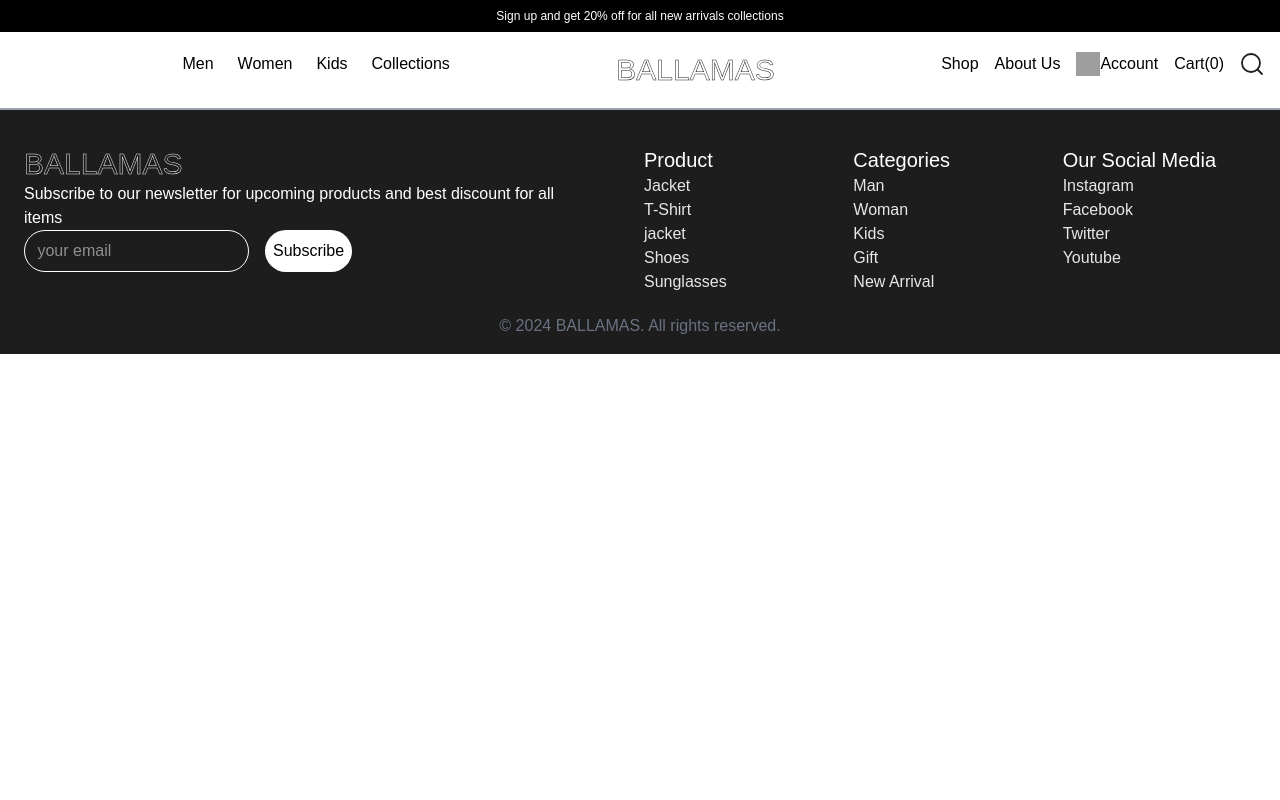
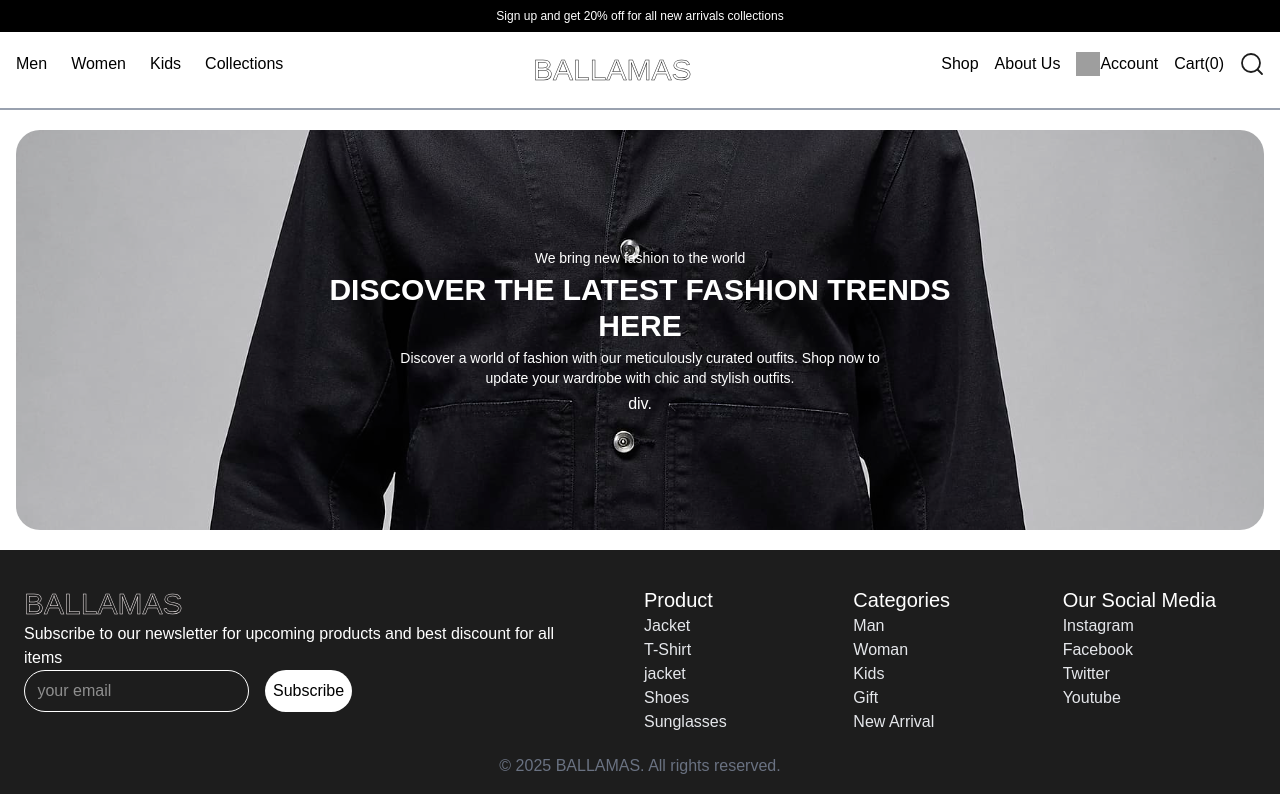
Before and after one commit to bignontohounkpo/Ballamas_Bignon, a Vue app: page / in a window 1280 px wide. Built offline with nearby package versions, Linux system fonts and the light colour scheme; grey boxes are pictures that could not be loaded.

Commit message:
fix: fixed display issue and removed unnecessary space

```diff
--- a/src/App.vue
+++ b/src/App.vue
@@ -1,14 +1,16 @@
 <template>
- <Navbar />
-  <!-- <router-view /> -->
-  <Footer/>
+ <div>
+    <Navbar />
+    <router-view />
+    <Footer />
+  </div>
 </template>
 
 <script setup>
 import Navbar from './components/Navbar.vue';
 import Footer from './components/Footer.vue';
+// import HomePage from './Pages/HomePage.vue';
 </script>
-
 <style scoped>
 
 </style>
--- a/src/Pages/HomePage.vue
+++ b/src/Pages/HomePage.vue
@@ -1,8 +1,9 @@
 <template>
-
+  <HeroSection />
 </template>
 
 <script setup>
+import HeroSection from '../components/Home/HeroSection.vue';
 
 </script>
 
--- a/src/components/Footer.vue
+++ b/src/components/Footer.vue
@@ -16,8 +16,8 @@
 
                 </div>
                 <div class="grid grid-cols-3 gap-2">
-                    <div>
-                        <h4 class="text-xl font-achivo">Product</h4>
+                    <div class="">
+                        <h4 class="text-xl ">Product</h4>
                         <p class="text-gray-200">Jacket </p>
                         <p class="font-achivo text-gray-200">T-Shirt</p>
                         <p class="text-gray-200">jacket</p>
@@ -25,7 +25,7 @@
                         <p class="text-gray-200">Sunglasses</p>
                     </div>
                     <div>
-                        <h4 class="text-xl font-achivo">Categories</h4>
+                        <h4 class="text-xl ">Categories</h4>
                         <p class="text-gray-200">Man </p>
                         <p class="text-gray-200">Woman</p>
                         <p class="text-gray-200">Kids</p>
@@ -33,7 +33,7 @@
                         <p class="text-gray-200">New Arrival</p>
                     </div>
                     <div>
-                        <h4 class="text-xl font-achivo">Our Social Media</h4>
+                        <h4 class="text-xl ">Our Social Media</h4>
                         <p class="text-gray-200">Instagram </p>
                         <p class="text-gray-200">Facebook</p>
                         <p class="text-gray-200 ">Twitter</p>
@@ -42,12 +42,11 @@
                 </div>
             </div>
         </div>
-        <p class="text-center text-gray-500 text-md">© 2024 BALLAMAS. All rights reserved.</p>
+        <p class="text-center text-gray-500 text-md">&copy; {{ new Date().getFullYear() }} BALLAMAS. All rights reserved.</p>
     </section>
 </template>
 
 <script setup>
-
 </script>
 
 <style>
--- a/src/components/Home/HeroSection.vue
+++ b/src/components/Home/HeroSection.vue
@@ -1,18 +1,34 @@
 <template>
-  <section class="hero-section container mx-auto  text-center ">
-    <div class=" grig grid-cols-1 md:grid-cols-1 bg-secondary ">
-
+  <section class="hero-section container place-content-center py-5 text-white">
+    <div
+      class="place-content-center text-center herosection grig grid-cols-2 md:grid-cols-1 bg-b-gray rounded-3xl"
+    >
+      <p class="text-sm py-1">We bring new fashion to the world</p>
+      <p class="font-chillax font-bold text-3xl">
+        DISCOVER THE LATEST FASHION TRENDS <br />
+        HERE
+      </p>
+      <p class=" py-1 text-sm">
+        Discover a world of fashion with our meticulously curated outfits. Shop
+        now to <br />
+        update your wardrobe with chic and stylish outfits.
+      </p>
+      div.
     </div>
-
   </section>
 </template>
 
 <script>
-export default {
-
-}
+export default {};
 </script>
 
 <style>
-
+.herosection {
+  background-image: url("/Images/jordan.svg");
+  background-size: cover;
+  background-position: center;
+  background-repeat: no-repeat;
+  width: 100%;
+  height: 400px;
+}
 </style>
--- a/src/components/Navbar.vue
+++ b/src/components/Navbar.vue
@@ -6,7 +6,10 @@
     <nav
       class="container pt-5 pb-5 border-b-2 border-b-gray-400 flex justify-between"
     >
-      <div class="flex gap-6">
+      <div
+        v-if="!openmenu || screenSize !== 'lg'"
+        class="flex lg:absolute lg:left-0"
+      >
         <button @click="toggleMenu" class="lg:hidden">
           <img
             :src="
@@ -15,7 +18,7 @@
                 : '/Icons/hambuger-menu.svg'
             "
             alt="Menu"
-            class="w-6 h-6"
+            class="w-8 h-8"
           />
         </button>
       </div>
--- a/src/router.js
+++ b/src/router.js
@@ -1,6 +1,6 @@
 import { createRouter, createWebHistory } from 'vue-router';
-import HomePage from './Pages/HomePage.vue'; // Assurez-vous que ce chemin est correct
-import HelloWorld from './components/HelloWorld.vue'; // Assurez-vous que ce chemin est correct
+import HomePage from './Pages/HomePage.vue';
+// import HelloWorld from './components/HelloWorld.vue';
 
 const routes = [
   {
@@ -8,11 +8,11 @@ const routes = [
     name: 'Home',
     component: HomePage,
   },
-  {
-    path: '/hello',
-    name: 'HelloWorld',
-    component: HelloWorld,
-  },
+  // {
+  //   path: '/hello',
+  //   name: 'HelloWorld',
+  //   component: HelloWorld,
+  // },
 ];
 
 const router = createRouter({
```
